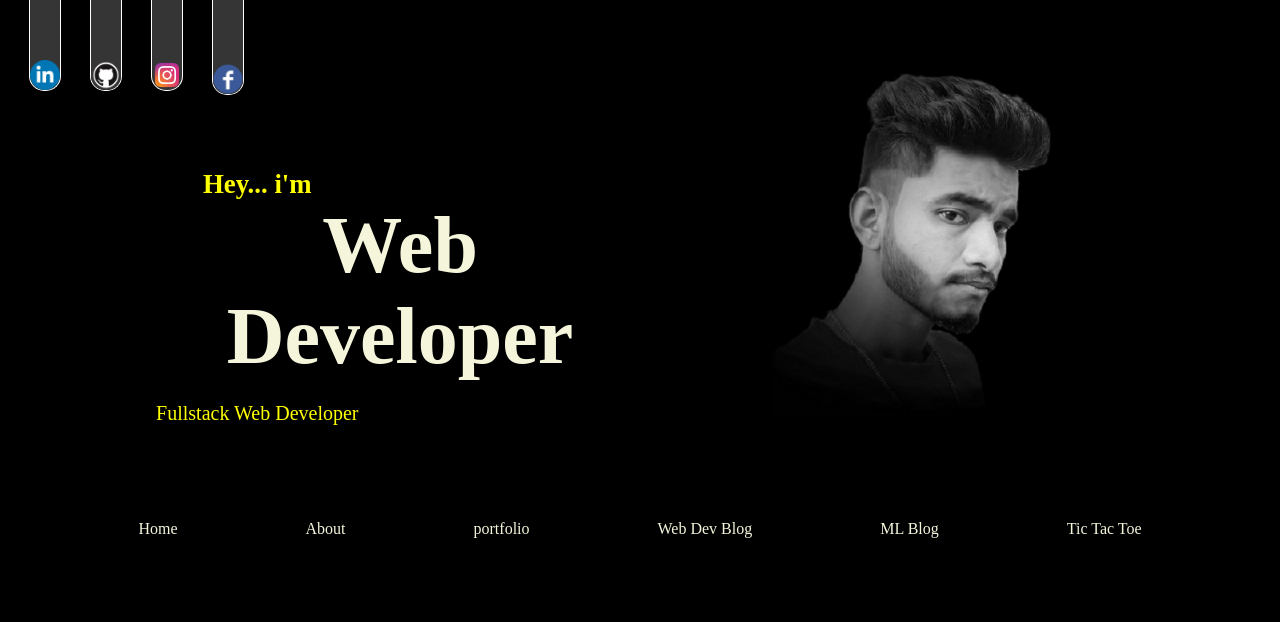
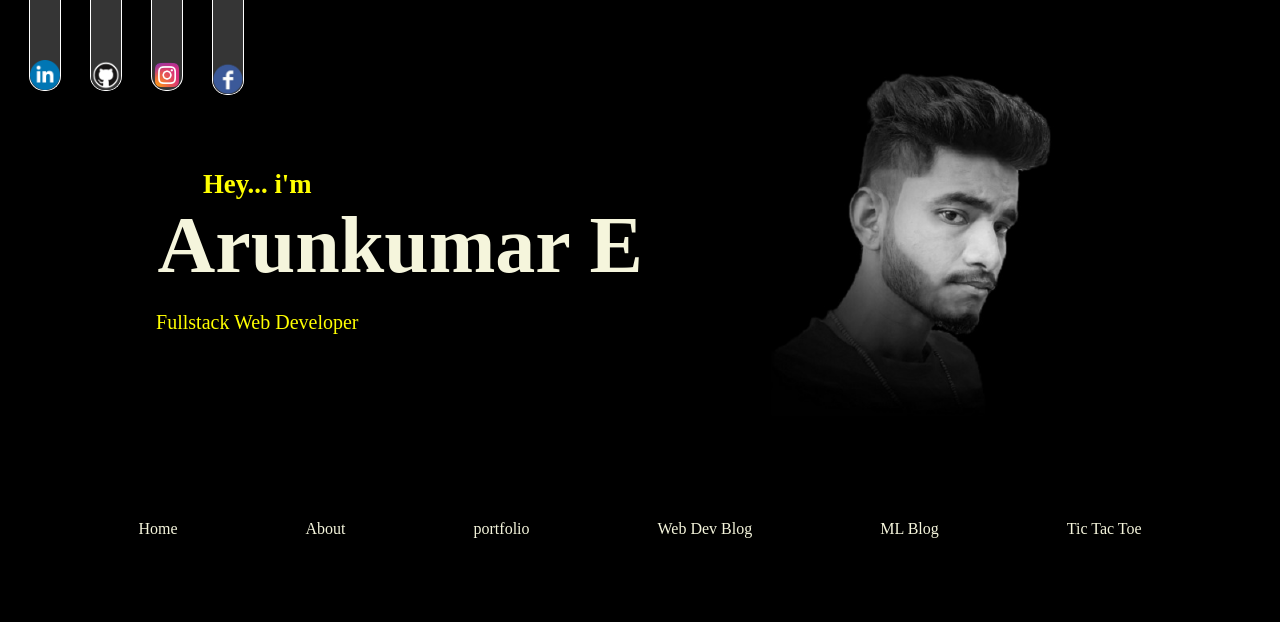
Before and after one commit to arunkumar27karthi/arunkumar, a Django app: page / in a window 1280 px wide. Shown: the top 622 px of the page. Run offline with Django 3.2, Linux system fonts and the light colour scheme.

Commit message:
reduce app complexity

```diff
--- a/templates/home.html
+++ b/templates/home.html
@@ -36,7 +36,7 @@
                 <div id="display-name-block">
                     <div id="name-block">
                         <h6>Hey... i'm</h6>
-                        <h1 id="display-name">Web Developer</h1>
+                        <h1 id="display-name">Arunkumar E</h1>
                         <p>Fullstack Web Developer</p>
                     </div>
                 </div>
```
